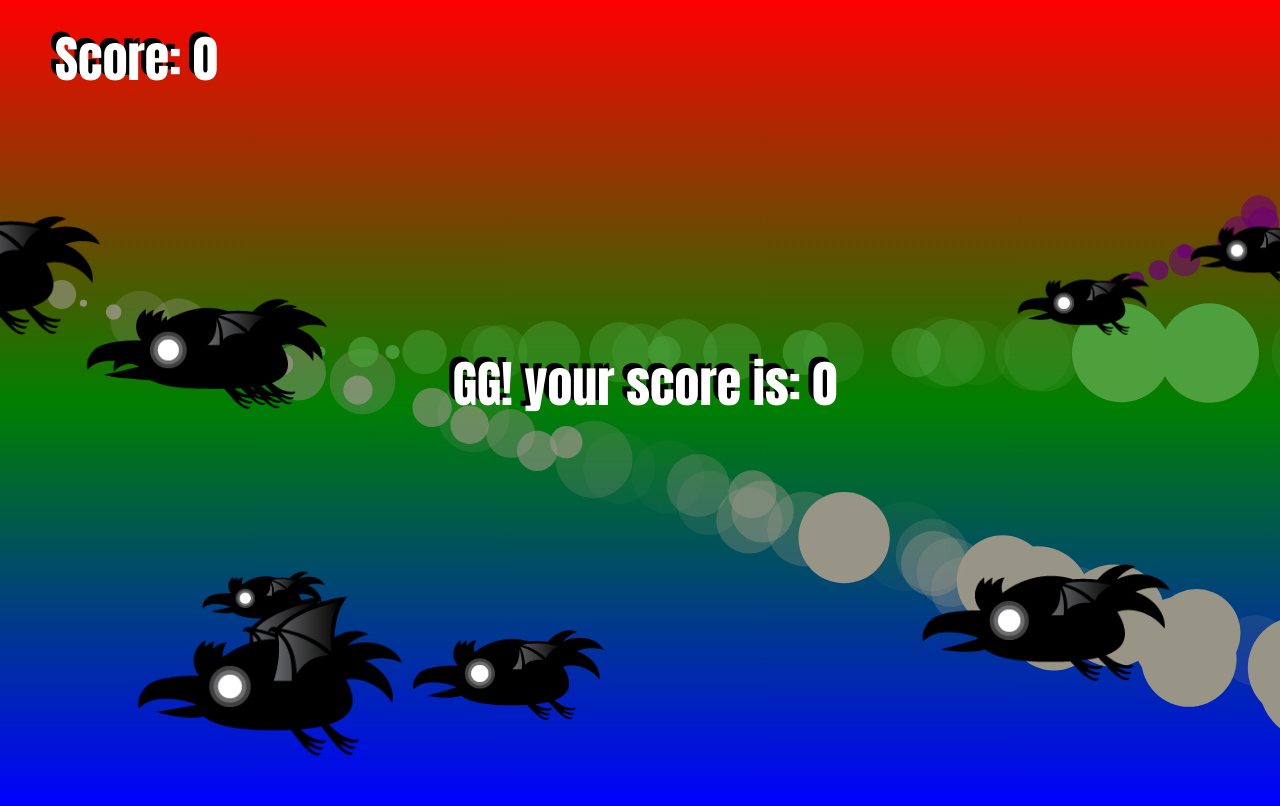
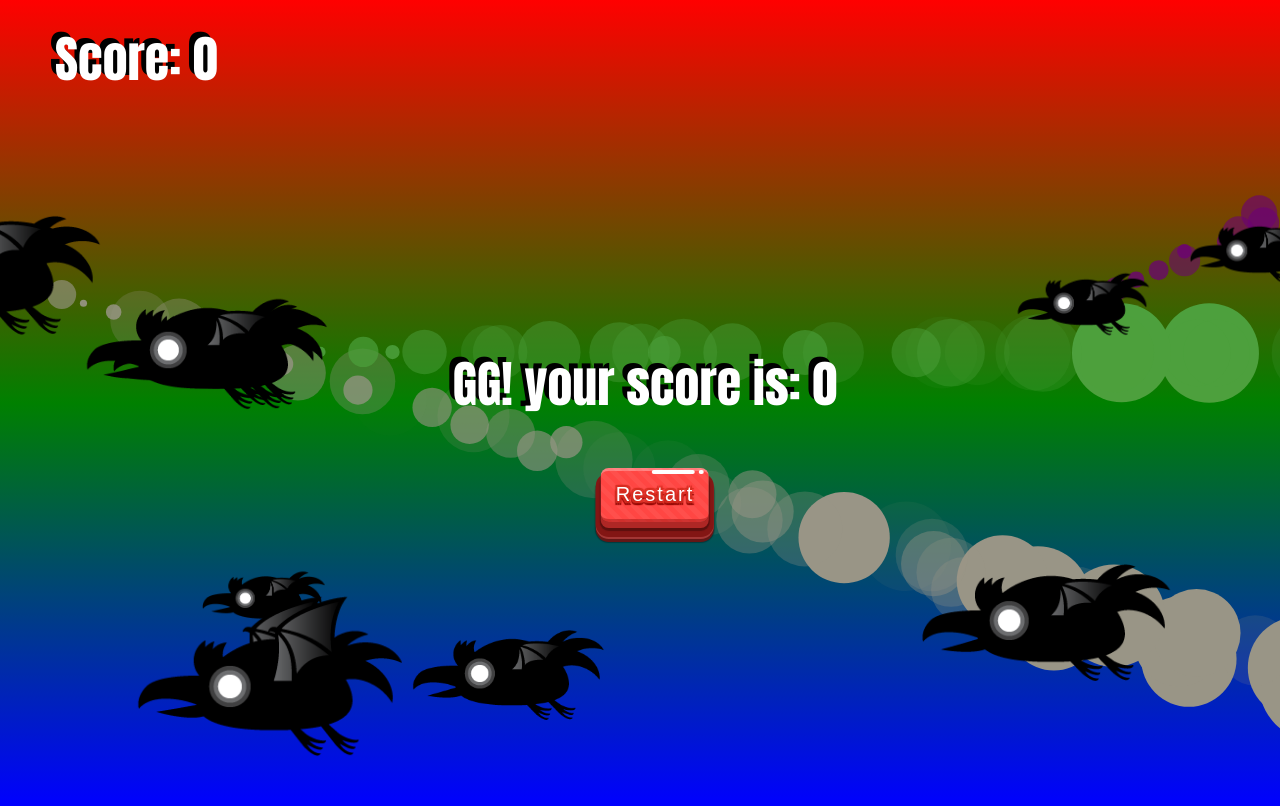
Before and after one commit to avimonnuarnob/shoot-kill, a website built with Vite: page index.html in a window 1280 px wide. Built offline with nearby package versions, Linux system fonts and the light colour scheme.

Commit message:
added restart funcionality

```diff
--- a/src/main.ts
+++ b/src/main.ts
@@ -243,6 +243,13 @@
     canvas.width / 2 + 5,
     canvas.height / 2 + 5,
   );
+
+  const e = document.createElement('div');
+  e.innerHTML = 'Restart';
+  e.className = 'game-button red';
+  document.body.appendChild(e);
+
+  e.addEventListener('click', () => window.location.reload());
 }
 
 window.addEventListener('click', (e) => {
--- a/src/style.css
+++ b/src/style.css
@@ -100,3 +100,88 @@
     background-color: #f9f9f9;
   }
 }
+
+/* .btn {
+  position: absolute;
+  background-color: black;
+  top: 60%;
+  left: 50%;
+  transform: translate(-50%, -50%);
+  box-shadow: 0.5em 0.5em #000;
+  color: #000;
+  background-color: #fff;
+  padding: 1em;
+  transition: all 0.25s ease-in-out;
+}
+
+.btn:hover {
+  box-shadow: 0.25em 0.25em #000;
+  transform: translate(0.25em, 0.25em);
+} */
+
+.app {
+  position: relative;
+}
+.game-button {
+  position: absolute;
+  top: 60%;
+  left: 50%;
+  transform: translate(-50%, -50%);
+  cursor: pointer;
+  text-decoration: none !important;
+  outline: none !important;
+  font-family: 'Carter One', sans-serif;
+  font-size: 20px;
+  line-height: 1.5em;
+  letter-spacing: 0.1em;
+  border: none;
+  margin: 15px 15px 30px;
+  border-top: 3px solid rgba(255, 255, 255, 0.3);
+  color: #fff !important;
+  border-radius: 8px;
+  padding: 8px 15px 10px;
+}
+
+.game-button::before {
+  content: '';
+  height: 10%;
+  position: absolute;
+  width: 40%;
+  background: #fff;
+  right: 13%;
+  top: -3%;
+  border-radius: 99px;
+}
+.game-button::after {
+  content: '';
+  height: 10%;
+  position: absolute;
+  width: 5%;
+  background: #fff;
+  right: 5%;
+  top: -3%;
+  border-radius: 99px;
+}
+
+.game-button.red {
+  background: repeating-linear-gradient(
+    45deg,
+    #ff4f4c,
+    #ff4f4c 5px,
+    #ff4643 5px,
+    #ff4643 10px
+  );
+  box-shadow: 0 6px 0 #ae2725, 0 8px 1px 1px rgba(0, 0, 0, 0.3),
+    0 10px 0 5px #831614, 0 12px 0 5px #a33634, 0 15px 0 5px #631716,
+    0 15px 1px 6px rgba(0, 0, 0, 0.3);
+  border-bottom: 3px solid rgba(160, 25, 23, 0.5);
+  text-shadow: 2px 2px 1px #d72d21, -2px 2px 1px #d72d21, 2px -2px 1px #d72d21,
+    -2px -2px 1px #d72d21, 0px 2px 1px #d72d21, 0px -2px 1px #d72d21,
+    0px 4px 1px #930704, 2px 4px 1px #930704, -2px 4px 1px #930704;
+}
+.game-button.red:hover {
+  top: calc(60% + 2px);
+  box-shadow: 0 4px 0 #ae2725, 0 6px 1px 1px rgba(0, 0, 0, 0.3),
+    0 8px 0 5px #831614, 0 10px 0 5px #a33634, 0 13px 0 5px #631716,
+    0 13px 1px 6px rgba(0, 0, 0, 0.3);
+}
```
